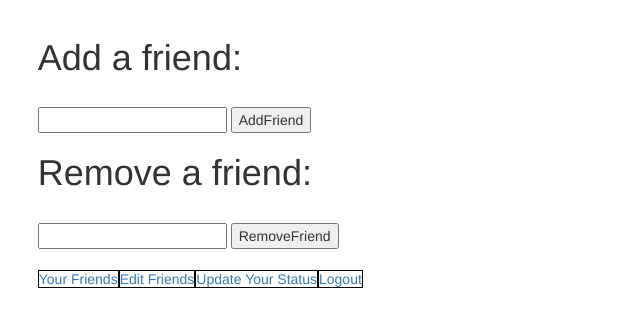
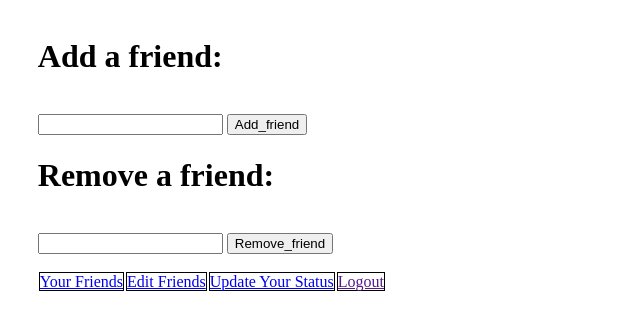
Before and after one commit to sag109/golight, a Python web app: template templates/edit.html in a window 1280 px wide. Shown: the top 330 px of the page, without its empty margins (0-640 px from the left). Run offline with Jinja, Linux system fonts and the light colour scheme; the template is opened without the code that fills it, so the values that code supplies are empty; some libraries are stand-ins or nearby versions.

Commit message:
fix friends and edit

```diff
--- a/controllers/friends.py
+++ b/controllers/friends.py
@@ -36,8 +36,9 @@ class Friends(webapp2.RequestHandler):
                 all_friends = user_info.query(user_info.email == friend).fetch(1)
                 if len(all_friends)>0:
                     add_friend = all_friends[0]
-                if add_friend:
                     friends.append(add_friend)
+
+
 
 
             self.response.out.write(template.render("templates/friends.html",{
--- /dev/null
+++ b/cron.yaml
@@ -0,0 +1,4 @@
+cron:
+- description: emails users
+  url: /cronstuff/email
+  schedule: 1 of month 00:00
--- a/templates/edit.html
+++ b/templates/edit.html
@@ -1,21 +1,7 @@
 <!DOCTYPE html>
 <html lang="en">
     <head>
-        <meta charset="utf-8">
-        <meta http-equiv="X-UA-Compatible" content="IE=edge">
-        <meta name="viewport" content="width=device-width, initial-scale=1">
-        <meta name="description" content="">
-        <meta name="author" content="">
-        <link rel="icon" href="../../favicon.ico">
-        <!-- Bootstrap core CSS -->
-        <link href="../../dist/css/bootstrap.min.css" rel="stylesheet">
-        <!-- Bootstrap theme -->
-        <link href="../../dist/css/bootstrap-theme.min.css" rel="stylesheet">
 
-        <!-- Custom styles for this template -->
-        <link href="theme.css" rel="stylesheet">
-        <link rel="stylesheet" href="https://maxcdn.bootstrapcdn.com/bootstrap/3.3.2/css/bootstrap.min.css">
-        <link rel="stylesheet" type="text/css" href="css/custom.css">
         <style>body {margin: 1cm 0cm 0cm 1cm;}</style>
     <title>Golight</title>
 </head>
@@ -23,14 +9,14 @@
     <form method="post" action="/edit">
 <h1>Add a friend:</h1>
     <br>
-        <input type ="text" name = "newFriend">
-        <input type= "submit" value= "AddFriend">
+        <input type ="text" name = "new_friend">
+        <input type= "submit" value= "Add_friend">
 </form>
 <form method="post" action="/edit">
 <h1>Remove a friend:</h1>
     <br>
-        <input type ="text" name = "oldFriend">
-        <input type= "submit" value= "RemoveFriend">
+        <input type ="text" name = "old_friend">
+        <input type= "submit" value= "Remove_friend">
 </form>
 <br>
 {{status}}
@@ -43,13 +29,6 @@
 			<td><a style="border: 1px solid black;" href="{{logout_link}}"> Logout </a></td>
 		</tr>
 	</table>
-<!-- Bootstrap core JavaScript
-    ================================================== -->
-    <!-- Placed at the end of the document so the pages load faster -->
-    <script src="https://ajax.googleapis.com/ajax/libs/jquery/1.11.2/jquery.min.js"></script>
-    <script src="../../dist/js/bootstrap.min.js"></script>
-    <script src="../../assets/js/docs.min.js"></script>
-    <!-- IE10 viewport hack for Surface/desktop Windows 8 bug -->
-    <script src="../../assets/js/ie10-viewport-bug-workaround.js"></script>
+
 </body>
 </html>
```
Also changed, not shown: controllers/editFriends.py (+4 -3 lines).
